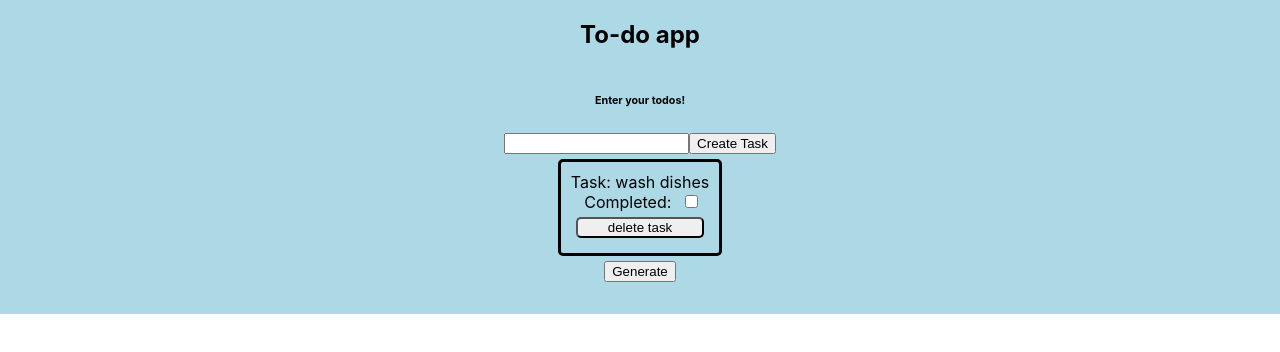
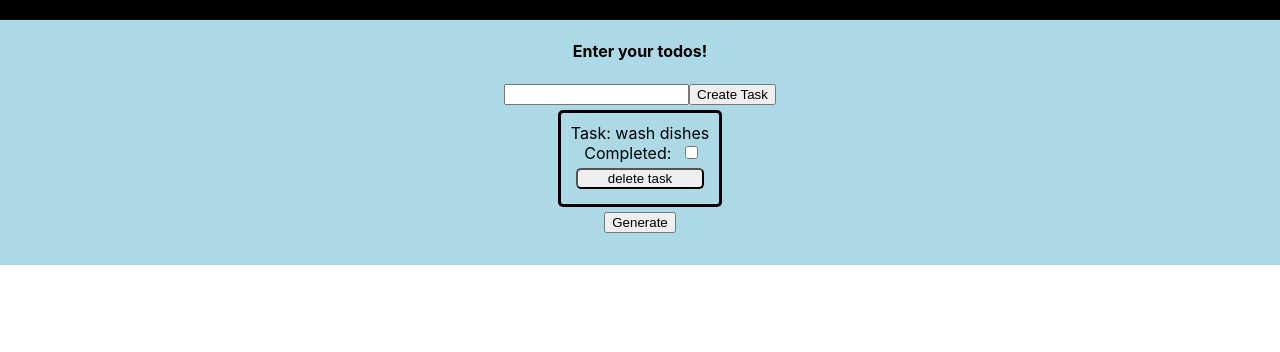
Before and after one commit to rosali2003/to-do-list-api, a React (Create React App) app in the folder todo-list/: page / in a window 1280 px wide. Shown: the top 352 px of the page. Built offline with nearby package versions, Linux system fonts and the light colour scheme; no server answers.

Commit message:
added styling

```diff
--- a/todo-list/src/components/Mainpage.module.css
+++ b/todo-list/src/components/Mainpage.module.css
@@ -6,6 +6,10 @@
     flex-direction: column;
     background-color: #ADD8E6
 
+}
+
+.todos {
+    align-items: flex-start;
 }
 
 .todo-list {
@@ -20,3 +24,9 @@
 h6 {
     font-weight: bold;
 }
+
+.navbar {
+    background-color: black;
+    width:100%;
+    height: 100%;
+}
--- a/todo-list/src/components/Mainpage.tsx
+++ b/todo-list/src/components/Mainpage.tsx
@@ -95,8 +95,11 @@ const Mainpage = () => {
 
   return (
     <section className={styles["mainpage-body"]}>
-      <h1 className={styles["title"]}>To-do app</h1>
-      <h6>Enter your todos!</h6>
+      <div className={styles["navbar"]}>
+        <span className={styles["title"]}>Task Tracker</span>
+
+      </div>
+      <h4>Enter your todos!</h4>
       <form data-testid="task-form" onSubmit={handleSubmit}>
         <input
           type="text"
@@ -110,6 +113,7 @@ const Mainpage = () => {
         <button type="submit">Create Task</button>
       </form>
 
+        <div className={styles["todos"]}>
       <div className="col-md-4">
           {tasks.map((task, index) => (
             <TodoCard
@@ -122,7 +126,7 @@ const Mainpage = () => {
             />
           ))}
         </div>
-
+        </div>
       <button onClick={fetchGenerated}>Generate</button>
       <p>{generatedIdea}</p>
     </section>
```
